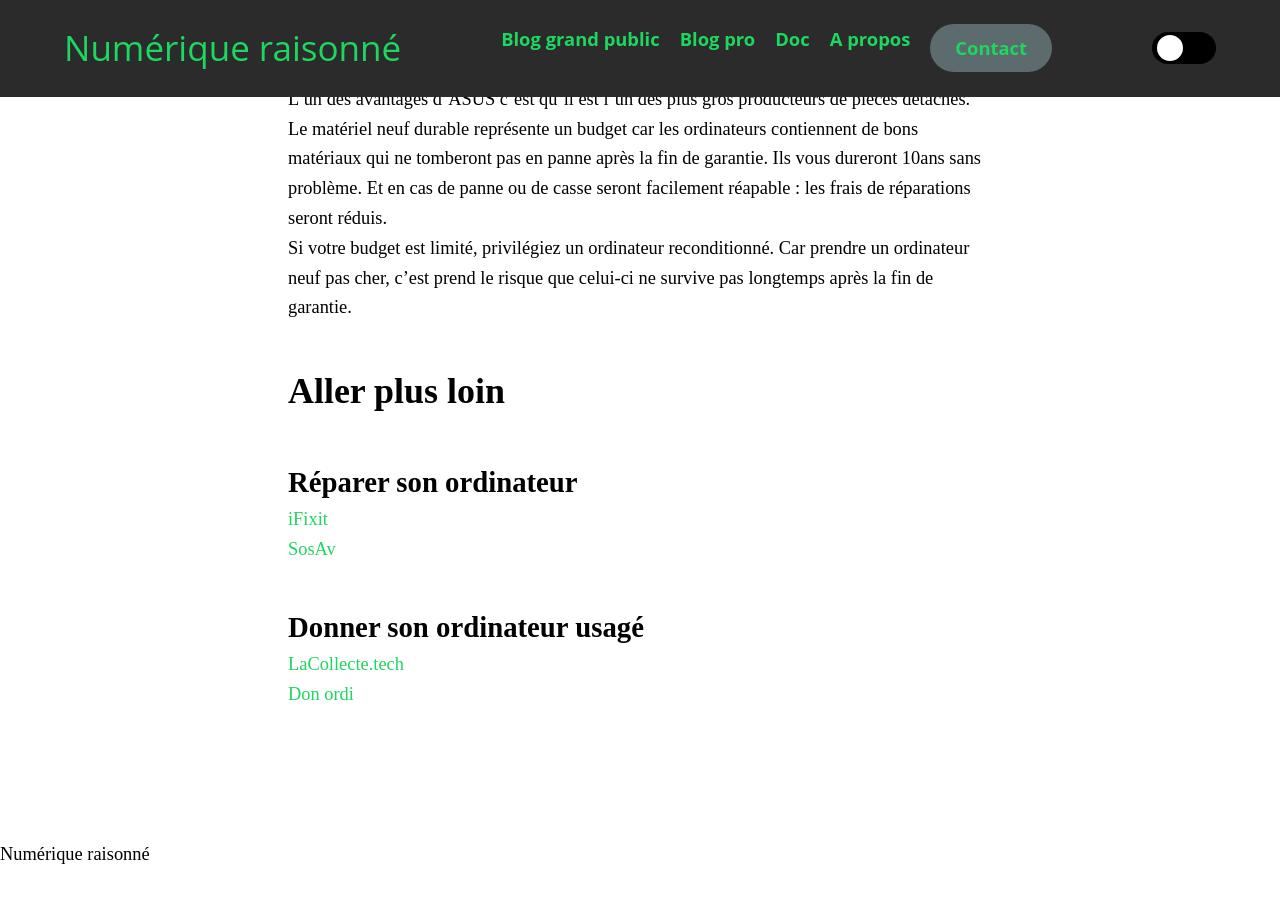
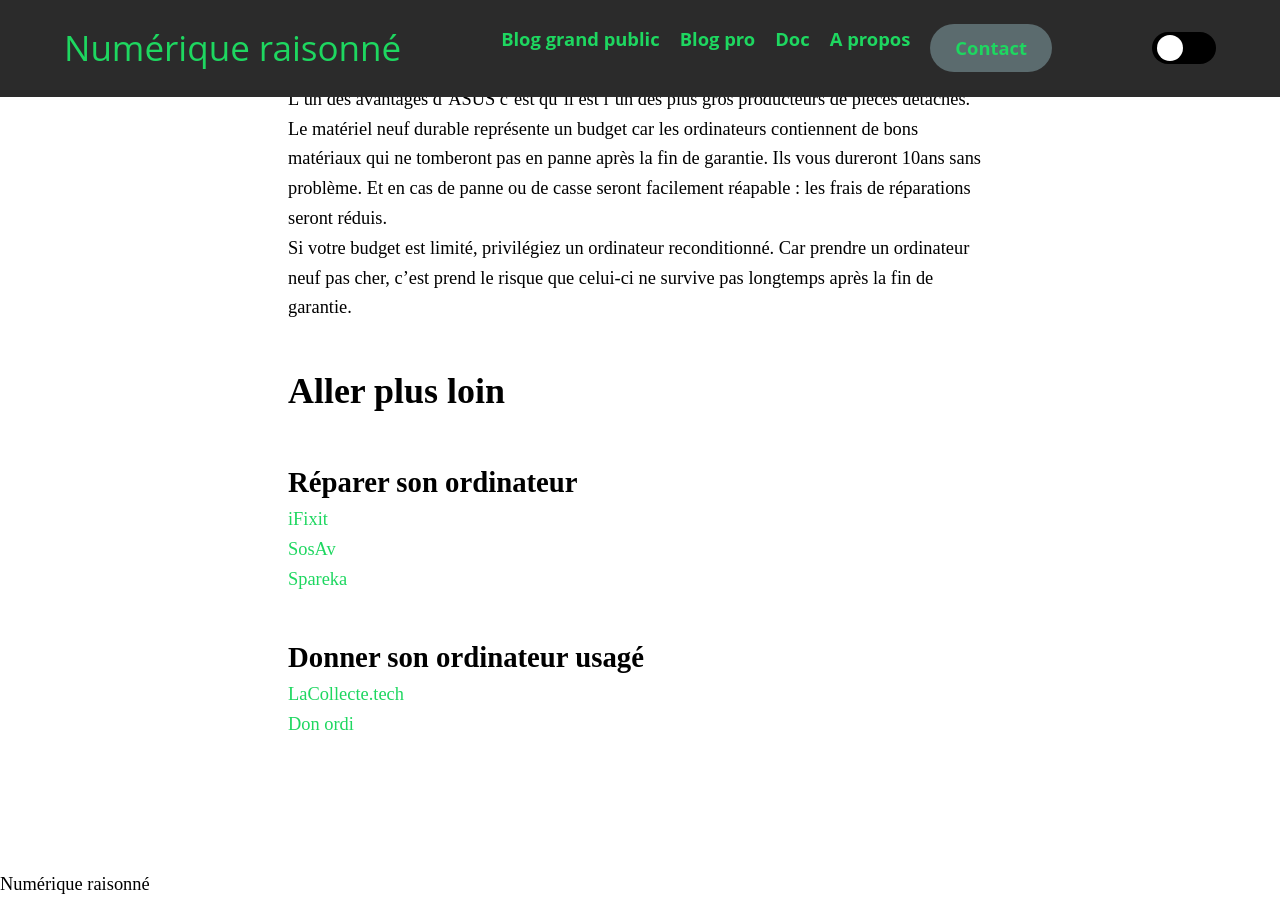
Before and after one commit to Slandais/slandais.github.io, a Jekyll site: the page built from _posts/2021-06-15-acheter-ordinateur-portable.md, in a window 1280 px wide and 900 px high, scrolled down 6488 px. Built offline with Jekyll 4.4.1, drawn with Linux system fonts in a browser that asks for light colours; before the commit the page ends 7358 px from its top, so only the background shows below that.

Commit message:
Update 2021-06-15-acheter-ordinateur-portable.md

```diff
--- a/_posts/2021-06-15-acheter-ordinateur-portable.md
+++ b/_posts/2021-06-15-acheter-ordinateur-portable.md
@@ -188,6 +188,7 @@ Si votre budget est limité, privilégiez un ordinateur reconditionné. Car pren
 
 * [iFixit](https://fr.ifixit.com/)
 * [SosAv](https://www.sosav.fr/)
+* [Spareka](https://www.spareka.fr/)
 
 ### Donner son ordinateur usagé
 
```
